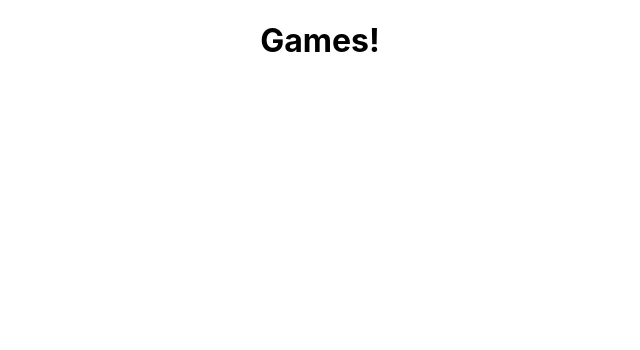
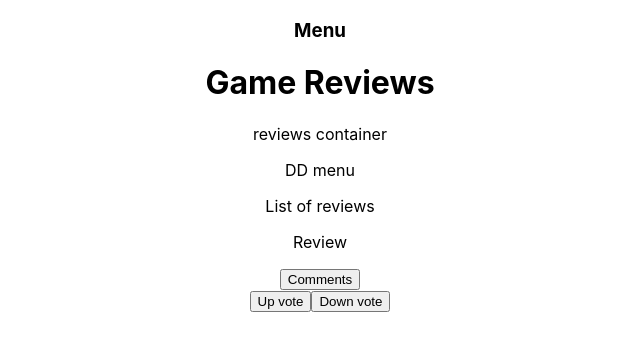
Before and after one commit to margaritisarg/fe-nc-games, a React (Create React App) app: page / in a window 1280 px wide. Shown: the top 350 px of the page, without its empty margins (320-960 px from the left). Built offline with nearby package versions, Linux system fonts and the light colour scheme.

Commit message:
boiler plate setup for ReviewsContainer

```diff
--- a/src/App.js
+++ b/src/App.js
@@ -1,9 +1,10 @@
 import './App.css';
+import PrimaryContainer from './components/PrimaryContainer';
 
 function App() {
   return (
     <div className="App">
-      <h1>Games!</h1>
+      <PrimaryContainer/>
     </div>
   );
 }
--- /dev/null
+++ b/src/components/Header.jsx
@@ -0,0 +1,6 @@
+
+const Header = () => {
+    return <h1> Game Reviews</h1>
+}
+
+export default Header
--- /dev/null
+++ b/src/components/Nav.jsx
@@ -0,0 +1,10 @@
+
+const Nav = () =>{
+    return(
+        <div>
+            <h3>Menu</h3>
+        </div>
+    )
+}
+
+export default Nav
--- /dev/null
+++ b/src/components/PrimaryContainer.jsx
@@ -0,0 +1,15 @@
+import Header from "./Header"
+import Nav from "./Nav"
+import ReviewsContainer from "./ReviewsContainer/ReviewsContainer"
+
+const PrimaryContainer = () => {
+    return(
+        <div>
+            <Nav/>
+            <Header></Header>
+            <ReviewsContainer/>
+        </div>
+    )
+}
+
+export default PrimaryContainer
--- /dev/null
+++ b/src/components/ReviewsContainer/ButtonComments.jsx
@@ -0,0 +1,10 @@
+
+const ButtonComments = () => {
+    return(
+        <div>
+            <button>Comments</button>
+        </div>
+    )
+}
+
+export default ButtonComments
--- /dev/null
+++ b/src/components/ReviewsContainer/ButtonVote.jsx
@@ -0,0 +1,11 @@
+
+const ButtonVote = () => {
+    return(
+        <div>
+            <button>Up vote</button>
+            <button>Down vote</button>
+        </div>
+    )
+}
+
+export default ButtonVote
--- /dev/null
+++ b/src/components/ReviewsContainer/DropdownMenu.jsx
@@ -0,0 +1,10 @@
+
+const DropdownMenu = () => {
+    return(
+        <div>
+            <p>DD menu</p>
+        </div>
+    )
+}
+
+export default DropdownMenu
--- /dev/null
+++ b/src/components/ReviewsContainer/ListOfReviews.jsx
@@ -0,0 +1,12 @@
+import Review from "./Review"
+
+const ListOfReviews = () => {
+    return (
+        <div>
+            <p>List of reviews</p>
+            <Review/>
+        </div>
+    )
+}
+
+export default ListOfReviews
--- /dev/null
+++ b/src/components/ReviewsContainer/Review.jsx
@@ -0,0 +1,14 @@
+import ButtonComments from "./ButtonComments"
+import ButtonVote from "./ButtonVote"
+
+const Review = () => {
+    return (
+        <div>
+            <p>Review</p>
+            <ButtonComments/>
+            <ButtonVote/>
+        </div>
+    )
+}
+
+export default Review
--- /dev/null
+++ b/src/components/ReviewsContainer/ReviewsContainer.jsx
@@ -0,0 +1,14 @@
+import DropdownMenu from "./DropdownMenu"
+import ListOfReviews from "./ListOfReviews"
+
+const ReviewsContainer = () => {
+    return (
+        <div>
+            <p>reviews container</p>
+            <DropdownMenu/>
+            <ListOfReviews/>
+        </div>
+    )
+}
+
+export default ReviewsContainer
```
